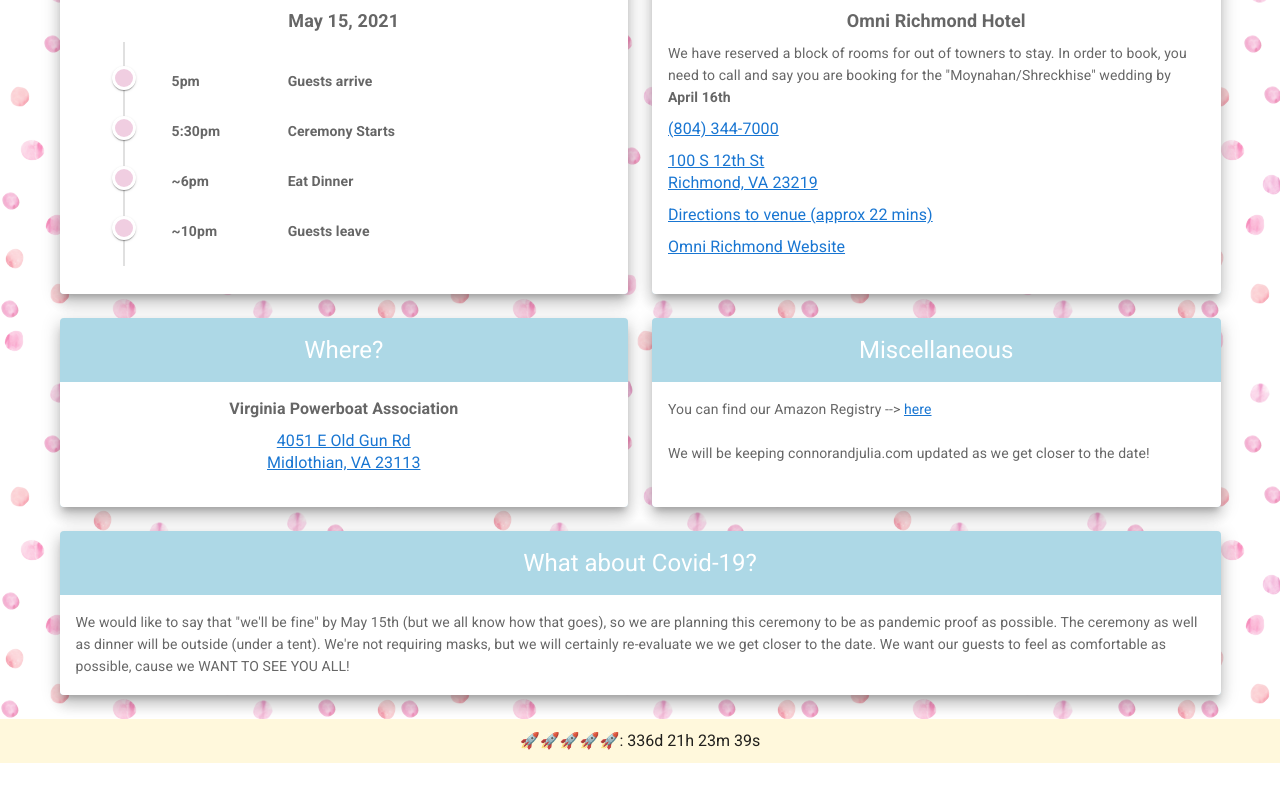
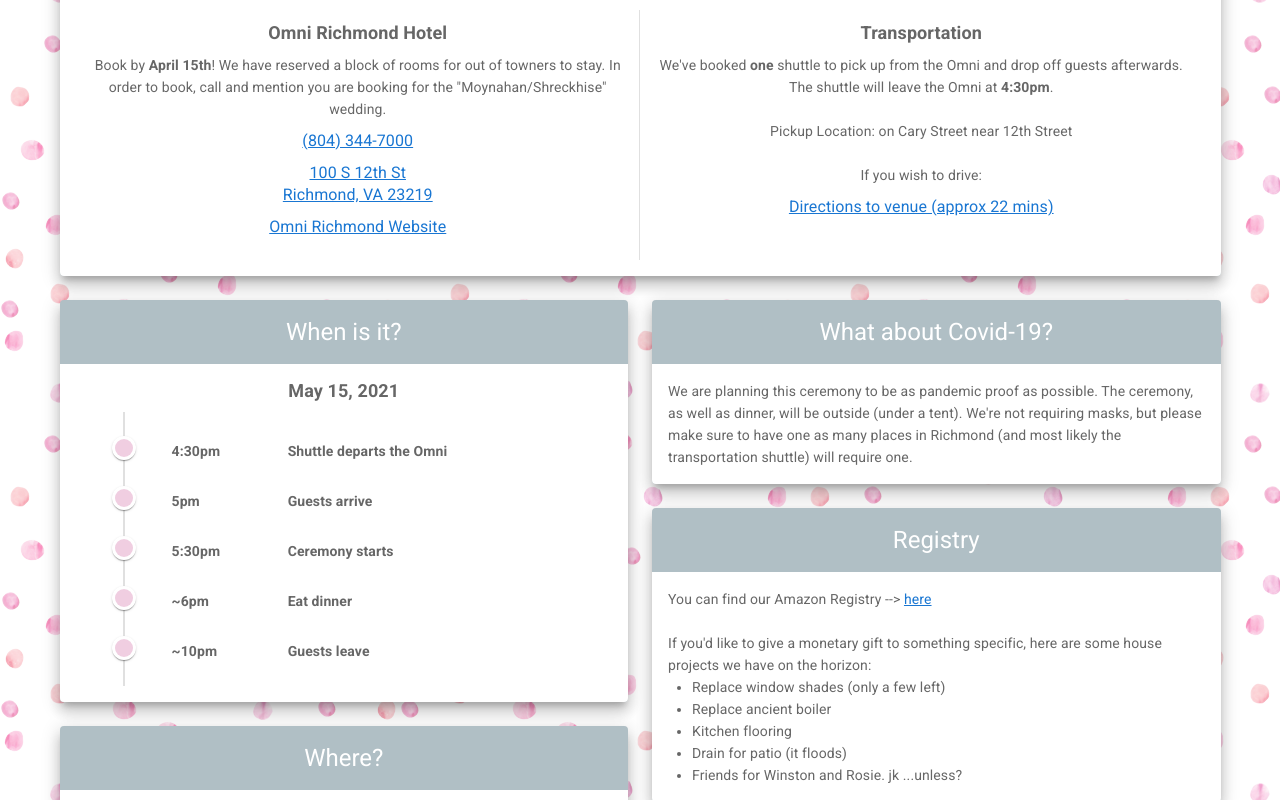
Before and after one commit to theMoynahammer/connorjulia, a Vue app: page / in a window 1280 px wide. Shown: the part 480-1280 px from the top of the page. Before the commit the page ends 1243 px from the top, so only its background shows below. Built offline with nearby package versions, Linux system fonts and the light colour scheme.

Commit message:
side by side with julie

```diff
--- a/package.json
+++ b/package.json
@@ -14,7 +14,7 @@
     "react-bootstrap": "^1.4.3",
     "vue": "^2.6.11",
     "vue-router": "^3.2.0",
-    "vuetify": "^2.4.0"
+    "vuetify": "^2.4.7"
   },
   "devDependencies": {
     "@vue/cli-plugin-babel": "~4.4.0",
--- a/src/App.vue
+++ b/src/App.vue
@@ -62,7 +62,7 @@
       <router-view />
       <!-- <HelloWorld/> -->
     </v-content>
-    <v-footer class="justify-center footer-at-bottom" color="#FFF8DC" padless>
+    <v-footer class="justify-center footer-at-bottom" color="rgb(240, 206, 225)" padless>
       <!-- <v-card
         flat
         tile
--- a/src/views/Home.vue
+++ b/src/views/Home.vue
@@ -15,7 +15,7 @@
   fake fake
 </p>
 </section> -->
-        <v-card shaped elevation="10">
+        <v-card elevation="10">
           <!-- <v-card-title class="justify-center">TESTING THIS</v-card-title> -->
           <v-container>
             <v-row>
@@ -74,9 +74,73 @@
       <v-col><h2 class="text-center headline">Ceremony Details</h2></v-col>
     </v-row> -->
     <v-row>
+      <v-col>
+      <v-card elevation="10" color="#b0bfc5" class="white--text ">
+          <!-- <v-card-title class="justify-center">
+            When
+          </v-card-title> -->
+          <!-- <v-card-subtitle>connor.moynahan@gmail.com</v-card-subtitle> -->
+          <v-card-title class="justify-center headline">
+            Accommodations
+          </v-card-title>
+          <!-- <v-card-subtitle class="text-center"
+            ></v-card-subtitle
+          > -->
+          <v-card-text class="white text-center padding-cards">
+          <v-row style="margin:unset;">
+          <v-col cols="12" md="6">
+            <h5 class="h6-margin-top-0 text-center">
+              <b>Omni Richmond Hotel</b>
+            </h5>
+            Book by <b>April 15th</b>!
+            We have reserved a block of rooms for out of towners to stay. In
+            order to book, call and mention you are booking for the
+            "Moynahan/Shreckhise" wedding.
+            <a href="tel:804-344-7000"><h6>(804) 344-7000</h6></a>
+            <a
+              href="https://www.google.com/maps/place/Omni+Richmond+Hotel/@37.535771,-77.435025,15z/data=!4m2!3m1!1s0x0:0xf62bf4e5b2834d1e?sa=X&ved=2ahUKEwiQkMuGldHuAhVuF1kFHYeVAHIQ_BIwD3oECB0QBQ"
+              target="_blank"
+              rel="noopener noreferrer"
+              ><h6>
+                100 S 12th St<br />
+                Richmond, VA 23219
+              </h6></a
+            >
+            <a
+              href="https://www.omnihotels.com/hotels/richmond"
+              target="_blank"
+              rel="noopener noreferrer"
+              ><h6>Omni Richmond Website</h6></a
+            >
+            </v-col>
+<v-divider
+  vertical
+  id="vertical-divider"
+></v-divider>
+          <v-col cols="12" md="6">
+            <h5 class="h6-margin-top-0 text-center">
+              <b>Transportation</b>
+            </h5>
+            We've booked <b>one</b> shuttle to pick up from the Omni and drop off guests afterwards.
+            The shuttle will leave the Omni at <b>4:30pm</b>.<br><br>
+            Pickup Location: on Cary Street near 12th Street<br><br>
+            If you wish to drive:
+            <a
+              href="https://www.google.com/maps/dir/Omni+Richmond+Hotel,+South+12th+Street,+Richmond,+VA/4051+E+Old+Gun+Rd,+Midlothian,+VA+23113/@37.5462936,-77.5900675,12z/data=!4m13!4m12!1m5!1m1!1s0x89b111183216207f:0xf62bf4e5b2834d1e!2m2!1d-77.435025!2d37.535771!1m5!1m1!1s0x89b16cf52118b495:0xc6cb60a98721b012!2m2!1d-77.6051725!2d37.5550927"
+              target="_blank"
+              rel="noopener noreferrer"
+              ><h6>Directions to venue (approx 22 mins)</h6></a
+            >
+            </v-col>
+            </v-row>
+          </v-card-text>
+        </v-card>
+      </v-col>
+    </v-row>
+    <v-row>
       <v-col cols="12" md="6">
         <!-- <v-divider></v-divider> -->
-        <v-card elevation="10" color="#ADD8E6" class="white--text margin-below">
+        <v-card elevation="10" color="#b0bfc5" class="white--text margin-below">
           <!-- <v-card-title class="justify-center">
             When
           </v-card-title> -->
@@ -87,9 +151,19 @@
           <!-- <v-card-subtitle class="text-center"
             ><b>May 15, 2021</b></v-card-subtitle
           > -->
-          <v-card-text class="white min-height-large">
+          <v-card-text class="white padding-cards">
             <h5 class="h6-margin-top-0 text-center"><b>May 15, 2021</b></h5>
             <v-timeline align-top dense>
+                          <v-timeline-item color="#f0cee1" small>
+                <v-row class="pt-1">
+                  <v-col sm="4" md="3">
+                    <strong>4:30pm</strong>
+                  </v-col>
+                  <v-col>
+                    <strong>Shuttle departs the Omni</strong>
+                  </v-col>
+                </v-row>
+              </v-timeline-item>
               <v-timeline-item color="#f0cee1" small>
                 <v-row class="pt-1">
                   <v-col sm="4" md="3">
@@ -97,9 +171,6 @@
                   </v-col>
                   <v-col>
                     <strong>Guests arrive</strong>
-                    <!-- <div class="caption">
-                Mobile App
-              </div> -->
                   </v-col>
                 </v-row>
               </v-timeline-item>
@@ -109,7 +180,7 @@
                     <strong>5:30pm</strong>
                   </v-col>
                   <v-col>
-                    <strong>Ceremony Starts</strong>
+                    <strong>Ceremony starts</strong>
                   </v-col>
                 </v-row>
               </v-timeline-item>
@@ -120,7 +191,7 @@
                     <strong>~6pm</strong>
                   </v-col>
                   <v-col>
-                    <strong>Eat Dinner</strong>
+                    <strong>Eat dinner</strong>
                     <!-- <div class="caption">
                 Web App
               </div> -->
@@ -143,13 +214,13 @@
             </v-timeline>
           </v-card-text>
         </v-card>
-        <v-card elevation="10" color="#ADD8E6" class="white--text">
+        <v-card elevation="10" color="#b0bfc5" class="white--text">
           <!-- <v-card-title class="justify-center">
             When
           </v-card-title> -->
           <!-- <v-card-subtitle>connor.moynahan@gmail.com</v-card-subtitle> -->
           <v-card-title class="justify-center headline"> Where? </v-card-title>
-          <v-card-text class="white text-center min-height-small"
+          <v-card-text class="white text-center padding-cards"
             ><h6 class="h6-margin-top-0">
               <b>Virginia Powerboat Association</b>
             </h6>
@@ -162,6 +233,7 @@
                 Midlothian, VA 23113
               </h6></a
             >
+            <b>Ladies</b>: Since it's outdoors, probably best to stick to block heels, flats, etc.
           </v-card-text>
         </v-card>
       </v-col>
@@ -169,76 +241,7 @@
       <!-- </v-row>
     <v-row> -->
       <v-col cols="12" md="6">
-        <!-- <v-divider></v-divider> -->
-        <v-card elevation="10" color="#ADD8E6" class="white--text margin-below">
-          <!-- <v-card-title class="justify-center">
-            When
-          </v-card-title> -->
-          <!-- <v-card-subtitle>connor.moynahan@gmail.com</v-card-subtitle> -->
-          <v-card-title class="justify-center headline">
-            Accommodations
-          </v-card-title>
-          <!-- <v-card-subtitle class="text-center"
-            ></v-card-subtitle
-          > -->
-          <v-card-text class="white text-left min-height-large">
-            <h5 class="h6-margin-top-0 text-center">
-              <b>Omni Richmond Hotel</b>
-            </h5>
-            We have reserved a block of rooms for out of towners to stay. In
-            order to book, you need to call and say you are booking for the
-            "Moynahan/Shreckhise" wedding by <b>April 16th</b>
-            <a href="tel:804-344-7000"><h6>(804) 344-7000</h6></a>
-            <a
-              href="https://www.google.com/maps/place/Omni+Richmond+Hotel/@37.535771,-77.435025,15z/data=!4m2!3m1!1s0x0:0xf62bf4e5b2834d1e?sa=X&ved=2ahUKEwiQkMuGldHuAhVuF1kFHYeVAHIQ_BIwD3oECB0QBQ"
-              target="_blank"
-              rel="noopener noreferrer"
-              ><h6>
-                100 S 12th St<br />
-                Richmond, VA 23219
-              </h6></a
-            >
-            <a
-              href="https://www.google.com/maps/dir/Omni+Richmond+Hotel,+South+12th+Street,+Richmond,+VA/4051+E+Old+Gun+Rd,+Midlothian,+VA+23113/@37.5462936,-77.5900675,12z/data=!4m13!4m12!1m5!1m1!1s0x89b111183216207f:0xf62bf4e5b2834d1e!2m2!1d-77.435025!2d37.535771!1m5!1m1!1s0x89b16cf52118b495:0xc6cb60a98721b012!2m2!1d-77.6051725!2d37.5550927"
-              target="_blank"
-              rel="noopener noreferrer"
-              ><h6>Directions to venue (approx 22 mins)</h6></a
-            >
-            <a
-              href="https://www.omnihotels.com/hotels/richmond"
-              target="_blank"
-              rel="noopener noreferrer"
-              ><h6>Omni Richmond Website</h6></a
-            >
-          </v-card-text>
-        </v-card>
-        <v-card elevation="10" color="#ADD8E6" class="white--text">
-          <!-- <v-card-title class="justify-center">
-            When
-          </v-card-title> -->
-          <!-- <v-card-subtitle>connor.moynahan@gmail.com</v-card-subtitle> -->
-          <v-card-title class="justify-center headline">
-            Miscellaneous
-          </v-card-title>
-          <!-- <v-card-subtitle class="text-center"
-            ></v-card-subtitle
-          > -->
-          <v-card-text class="white text-left min-height-small">
-            You can find our Amazon Registry -->
-            <a
-              href="https://www.amazon.com/wedding/julia-shreckhise-connor-moynahan--may-2022/registry/LQJ9SISQU6W6"
-              target="_blank"
-              rel="noopener noreferrer"
-              >here</a
-            ><br /><br />
-            We will be keeping connorandjulia.com updated as we get closer to the date!
-          </v-card-text>
-        </v-card>
-      </v-col>
-    </v-row>
-    <v-row>
-      <v-col>
-        <v-card elevation="10" color="#ADD8E6" class="white--text">
+        <v-card elevation="10" color="#b0bfc5" class="white--text margin-below">
           <!-- <v-card-title class="justify-center">
             When
           </v-card-title> -->
@@ -249,14 +252,43 @@
           <!-- <v-card-subtitle class="text-center"
             ></v-card-subtitle
           > -->
-          <v-card-text class="white text-left min-height-bottom-box">
-            We would like to say that "we'll be fine" by May 15th (but we all
-            know how that goes), so we are planning this ceremony to be as
-            pandemic proof as possible. The ceremony as well as dinner will be
-            outside (under a tent). We're not requiring masks, but we will
-            certainly re-evaluate we we get closer to the date. We want our
-            guests to feel as comfortable as possible, cause we WANT TO SEE YOU
-            ALL!
+          <v-card-text class="white text-left padding-cards">
+            We are planning this ceremony to be as pandemic proof as possible.
+            The ceremony, as well as dinner, will be
+            outside (under a tent). We're not requiring masks, but please make sure
+            to have one as many places in Richmond (and most likely the transportation
+            shuttle) will require one.
+          </v-card-text>
+        </v-card>
+        <!-- <v-divider></v-divider> -->
+        <v-card elevation="10" color="#b0bfc5" class="white--text">
+          <!-- <v-card-title class="justify-center">
+            When
+          </v-card-title> -->
+          <!-- <v-card-subtitle>connor.moynahan@gmail.com</v-card-subtitle> -->
+          <v-card-title class="justify-center headline">
+            Registry
+          </v-card-title>
+          <!-- <v-card-subtitle class="text-center"
+            ></v-card-subtitle
+          > -->
+          <v-card-text class="white text-left padding-cards">
+            You can find our Amazon Registry -->
+            <a
+              href="https://www.amazon.com/wedding/julia-shreckhise-connor-moynahan--may-2022/registry/LQJ9SISQU6W6"
+              target="_blank"
+              rel="noopener noreferrer"
+              >here</a
+            ><br /><br />
+            If you'd like to give a monetary gift to something specific,
+            here are some house projects we have on the horizon:
+            <ul>
+              <li>Replace window shades (only a few left)</li>
+              <li>Replace ancient boiler</li>
+              <li>Kitchen flooring</li>
+              <li>Drain for patio (it floods)</li>
+              <li>Friends for Winston and Rosie. jk ...unless?</li>
+            </ul>
           </v-card-text>
         </v-card>
       </v-col>
@@ -316,9 +348,9 @@ h6 {
   margin-right: 10px;
 }
 
-.min-height-small{
-  height: 125px;
+.padding-cards{
   padding-top:16px !important;
+  padding-bottom:16px !important;
 }
 .min-height-bottom-box{
   height: 100px;
@@ -329,6 +361,9 @@ h6 {
   .min-height-bottom-box {
     height:230px
   }
+  #vertical-divider{
+  display:none;
+}
 }
 
 .min-height-large{
```
Also changed, not shown: 1 other file (tests, documents, lock files or other folders).
